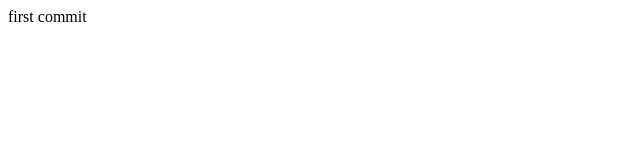
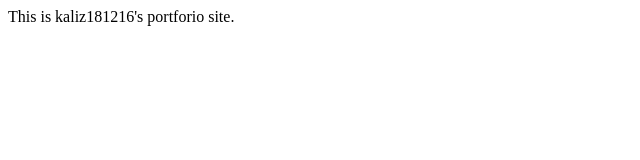
Before and after one commit to kaliz181216/fictional_apple, a plain HTML site: page index.html in a window 1280 px wide. Shown: the whole page, without its empty margins (0-640 px from the left). Drawn offline with Linux system fonts and the light colour scheme.

Commit message:
Update text in index.html for portfolio site

```diff
--- a/index.html
+++ b/index.html
@@ -1,6 +1,6 @@
 <!DOCTYPE html>
 <html>
 <body>
-	first commit
+	This is kaliz181216's portforio site.
 </body>
 </html>
```
